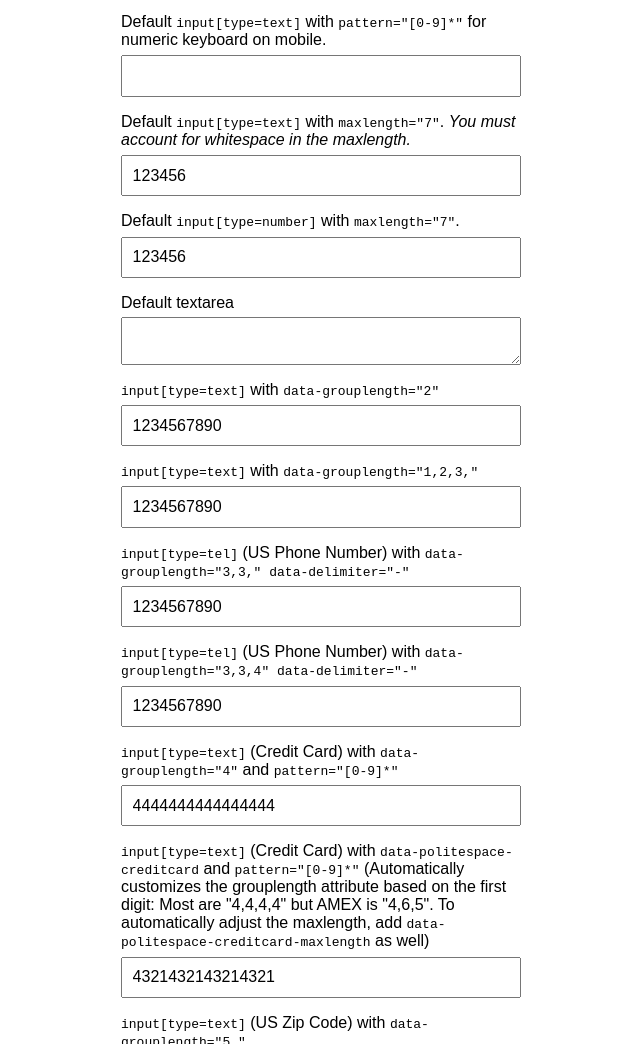
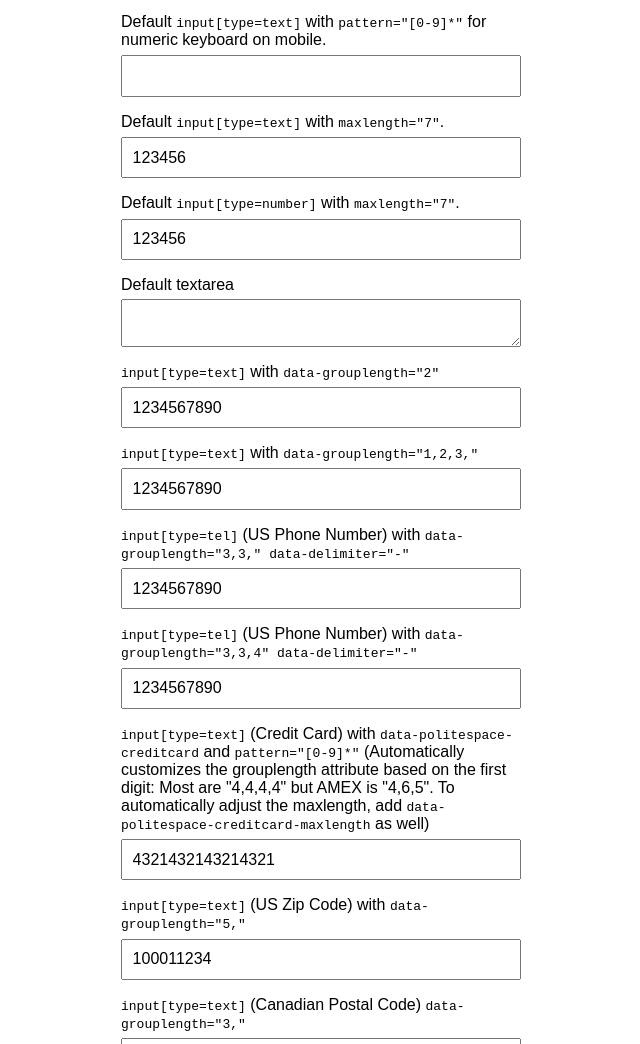
Before and after one commit to filamentgroup/politespace, a website: page demo/demo.html in a window 1280 px wide. Shown: the part 169-1213 px from the top of the page, without its empty margins (319-959 px from the left). Drawn offline with nearby package versions, Linux system fonts and the light colour scheme; files that its build step writes are made by us from their sources.

Commit message:
Fixes #54

```diff
--- a/demo/demo.html
+++ b/demo/demo.html
@@ -77,7 +77,7 @@
 			<input type="text" data-politespace pattern="[0-9]*">
 		</label>
 		<label>
-			Default <code>input[type=text]</code> with <code>maxlength="7"</code>. <em>You must account for whitespace in the maxlength.</em>
+			Default <code>input[type=text]</code> with <code>maxlength="7"</code>.
 			<input type="text" data-politespace maxlength="7" value="123456">
 		</label>
 		<label>
@@ -103,10 +103,6 @@
 		<label>
 			<code>input[type=tel]</code> (US Phone Number) with <code>data-grouplength="3,3,4" data-delimiter="-"</code>
 			<input type="tel" data-politespace data-grouplength="3,3,4" data-delimiter="-" value="1234567890">
-		</label>
-		<label>
-			<code>input[type=text]</code> (Credit Card) with <code>data-grouplength="4"</code> and <code>pattern="[0-9]*"</code>
-			<input type="text" pattern="[0-9]*" data-politespace data-grouplength="4" value="4444444444444444">
 		</label>
 		<label>
 			<code>input[type=text]</code> (Credit Card) with <code>data-politespace-creditcard</code> and <code>pattern="[0-9]*"</code> (Automatically customizes the grouplength attribute based on the first digit: Most are "4,4,4,4" but AMEX is "4,6,5". To automatically adjust the maxlength, add <code>data-politespace-creditcard-maxlength</code> as well)
--- a/src/politespace-init.js
+++ b/src/politespace-init.js
@@ -23,7 +23,6 @@
 			$( this )
 				.bind( "politespace-hide-proxy", function() {
 					$( this ).closest( ".politespace-proxy" ).removeClass( "active" );
-					polite.update();
 				})
 				.bind( "politespace-show-proxy", function() {
 					$( this ).closest( ".politespace-proxy" ).addClass( "active" );
```
